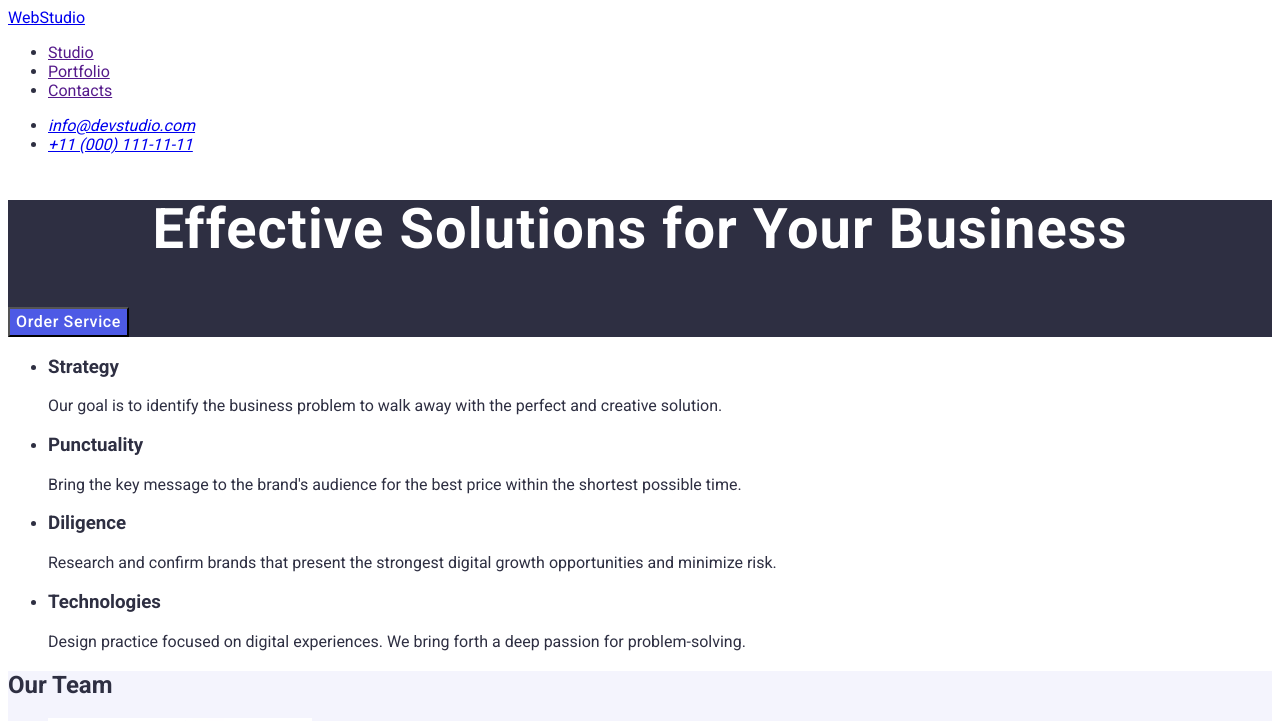
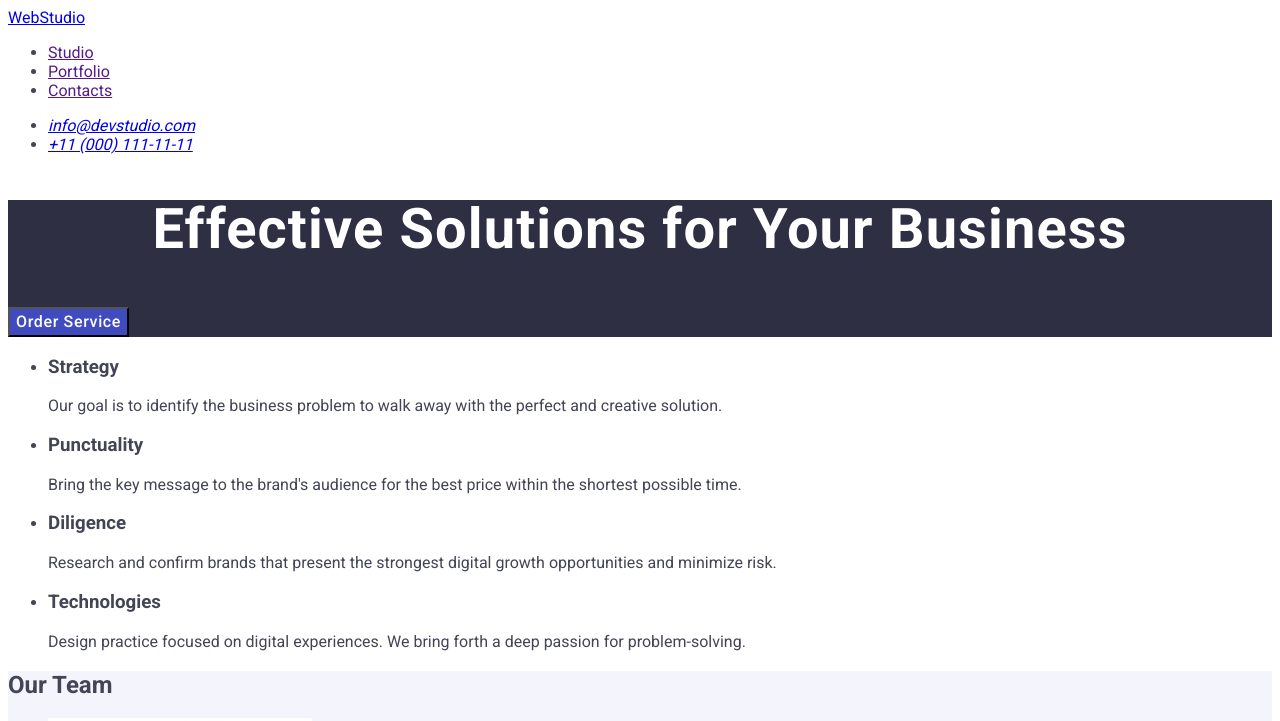
Before and after one commit to DenysMurin/goit-markup-hw-02v2, a plain HTML site: page index.html in a window 1280 px wide. In both pictures the pointer is over the button "Order Service". Shown: the top 721 px of the page. Drawn offline with Linux system fonts and the light colour scheme.

Commit message:
28/08 - 13:25
change color in body
delete .

```diff
--- a/css/styles.css
+++ b/css/styles.css
@@ -2,7 +2,7 @@
 
 body{
     font-family: "Roboto", sans-serif;
-    color: var(--navyblue);
+    color: var(--slate);
     background-color: var(--white);
 }
 :root{
@@ -47,7 +47,7 @@ body{
     cursor: pointer;
 }
 .hero-button:hover,
-..hero-button:focus{background-color: var(--ocean);}
+.hero-button:focus{background-color: var(--ocean);}
 
 /* ADVANTAGES */
 
```
